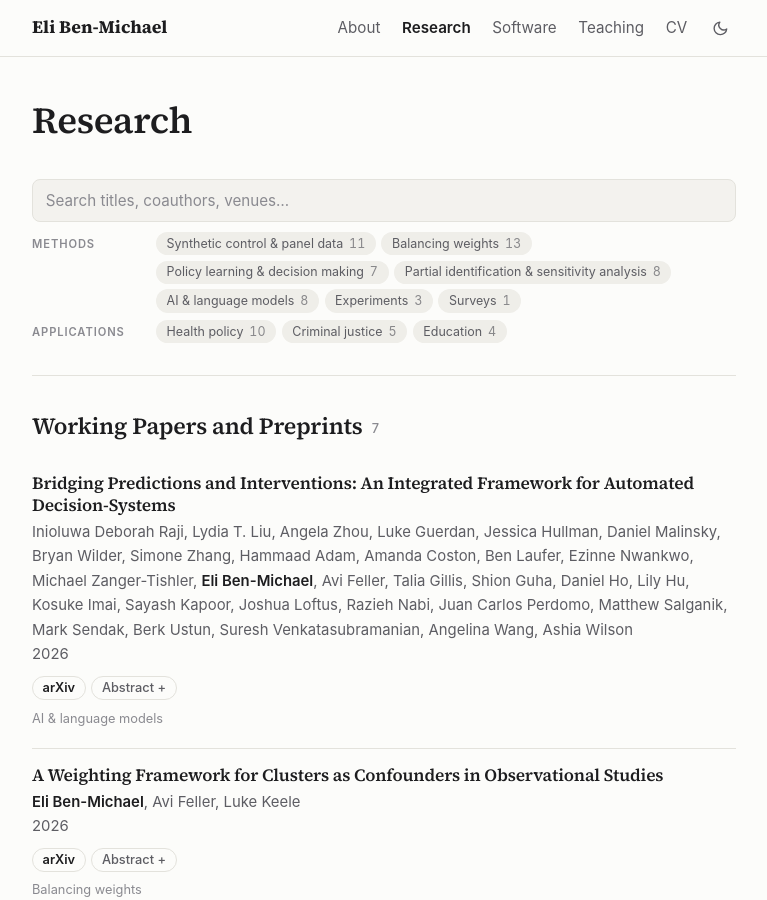
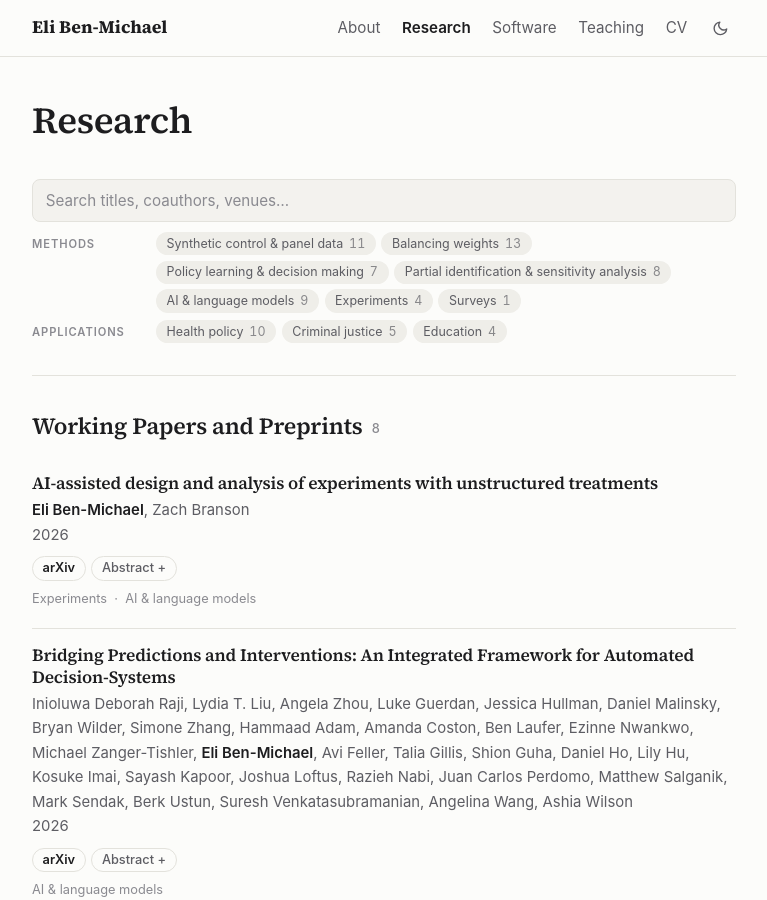
Before and after one commit to ebenmichael/ebenmichael.github.io, a Jekyll site: the page built from research.html, in a window 1280 px wide and 900 px high. Shown: the whole window, without its empty margins (256-1023 px from the left). Built offline with Jekyll 4.4.1, drawn with Linux system fonts in a browser that asks for light colours; part of the change alters nothing that is shown.

Commit message:
Added text design paper

```diff
--- a/_data/papers.yml
+++ b/_data/papers.yml
@@ -7,6 +7,18 @@
 # Fields: id, title, authors (full list, in order), type, venue, year, forthcoming (renders
 # "2026+"), topics (slugs from _data/topics.yml), links (journal, proceedings, publisher, arxiv,
 # nber, draft, code, slides), extra_links (label/url pairs), award, doi, abstract.
+
+- id: benmichael-2026-ai
+  title: "AI-assisted design and analysis of experiments with unstructured treatments"
+  authors: ["Eli Ben-Michael", "Zach Branson"]
+  type: preprint
+  venue: ""
+  year: 2026
+  topics: [experiments, ai-llms]
+  links:
+    arxiv: "2610.33818"
+  abstract: >-
+    Randomized experiments involving complex, unstructured treatments such as text, images, or video, are increasingly common in social science research. The goal of many of these studies is to estimate the effect of a structured, interpretable attribute that generalizes beyond the treatments used in the experiment (e.g., the presence of a linguistic or visual feature). There are two key challenges when conducting such studies: observed effects of the attribute of interest (i) may be confounded by other correlated attributes, leading to poor internal validity; and (ii) may not generalize beyond the treatments used in the experiment, leading to poor external validity. We propose a framework for designing experiments with unstructured treatments that leverages generative AI or large databases to sample treatments in a way that explicitly navigates the tradeoff between internal and external validity. We show how to conduct conservative asymptotic inference with a difference-in-means estimator, and develop a calibrated AI-assisted estimator that incorporates zero-shot AI predictions to improve precision without introducing bias. Throughout, we work in a finite population framework, where treatment assignment is the only source of randomness, and treat AI generations and predictions as black-boxes with no guarantees on their performance. We illustrate and evaluate our approach by designing two hypothetical experiments, one with text and another with images.
 
 - id: raji-2026-bridging
   title: "Bridging Predictions and Interventions: An Integrated Framework for Automated Decision-Systems"
```
Also changed, not shown: 1 other file.
